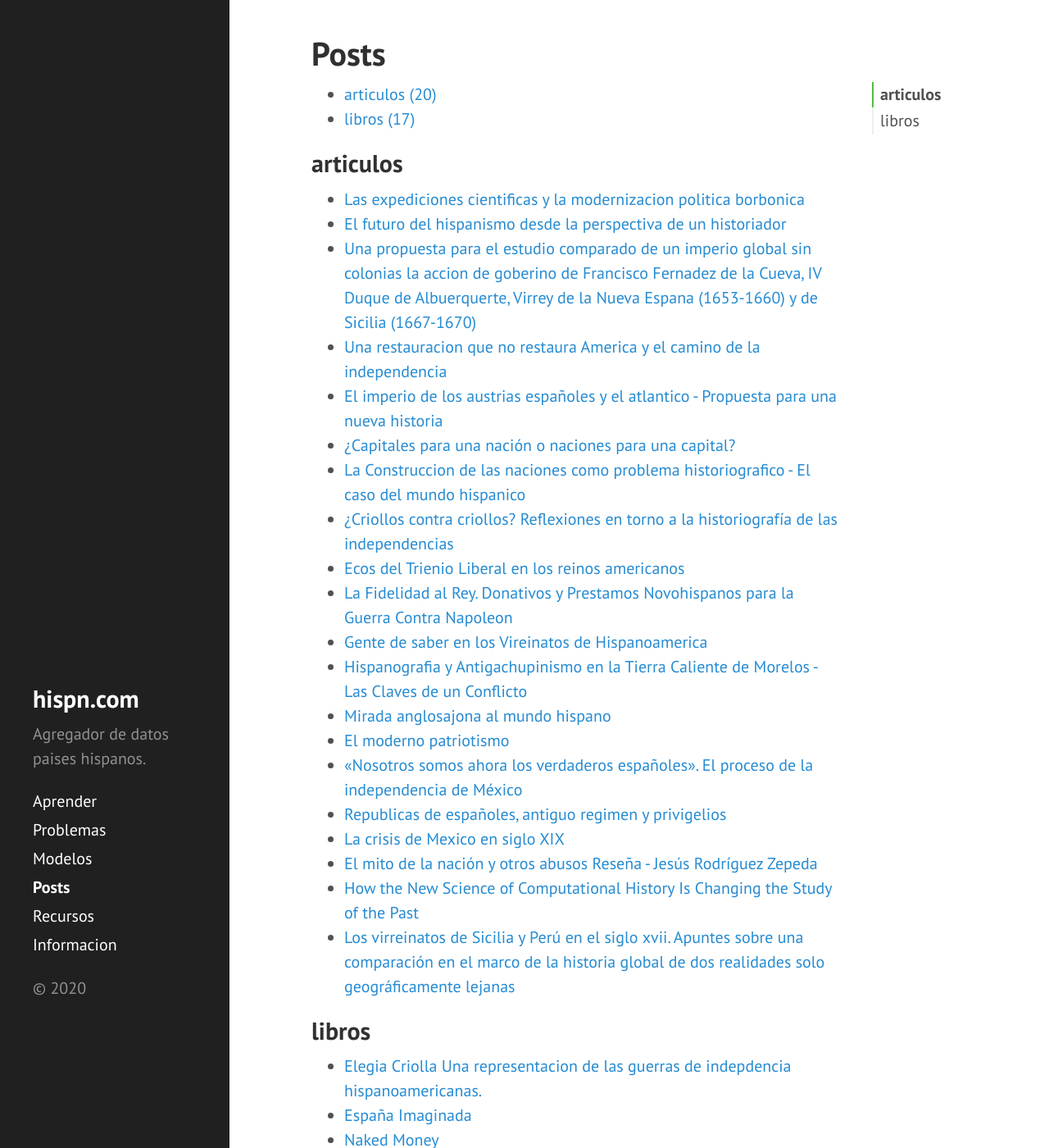
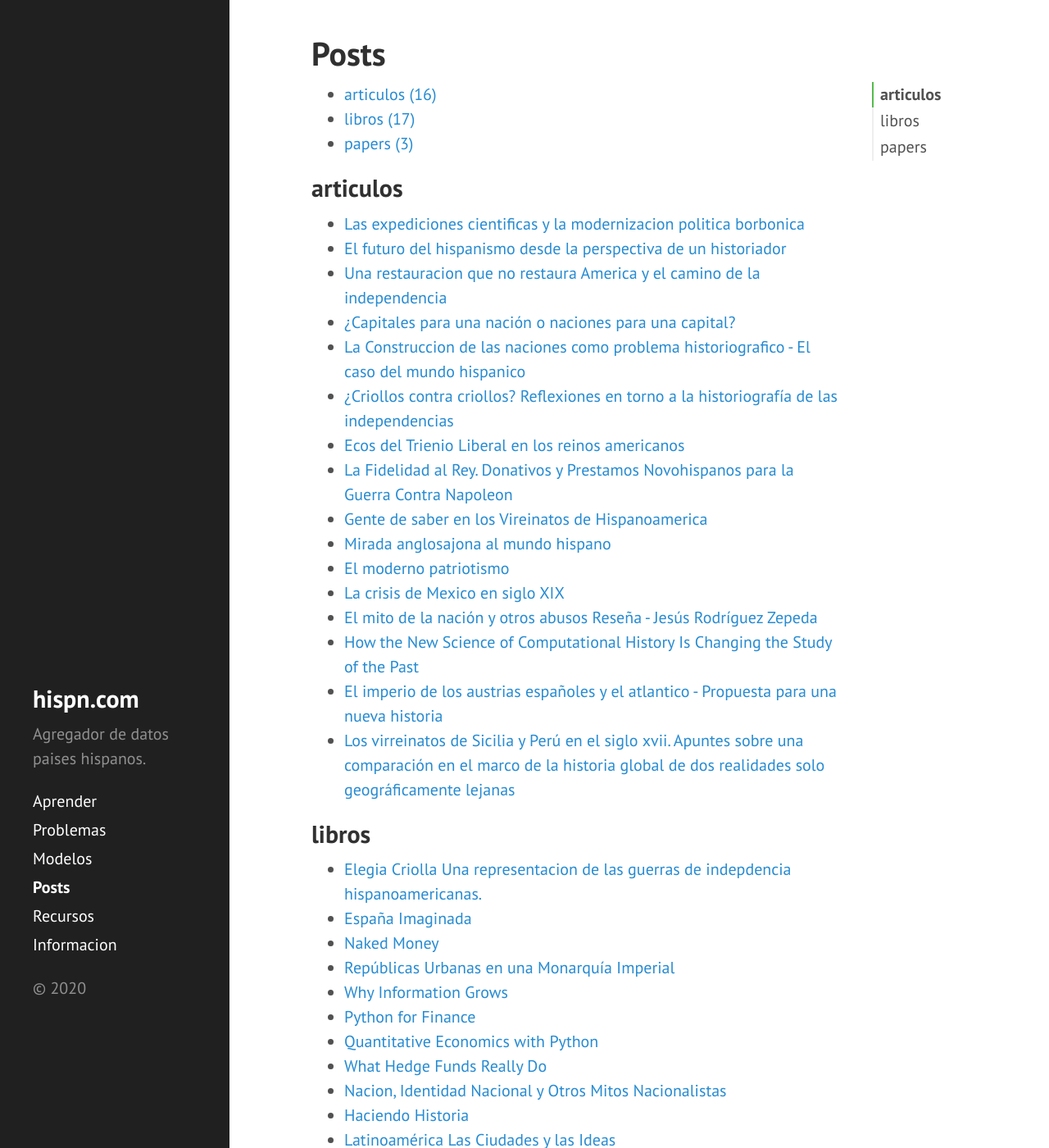
Before and after one commit to DanielBremont/hispn.github.io, a Jekyll site: the page built from pages/posts.md, in a window 1280 px wide and 1400 px high. Shown: the whole window at 82% size. Built offline with Jekyll 4.4.1, drawn with Linux system fonts in a browser that asks for light colours; some of the changed text lies outside the part shown.

Commit message:
Nuevo commit

```diff
--- a/_posts/articulos/2020-03-30-Hispanofobia-Antigachupinismo-TIerra-Caliente-Morelos-Conflico.md
+++ /dev/null
@@ -1,11 +0,0 @@
----
-layout: post
-title: Hispanografia y Antigachupinismo en la Tierra Caliente de Morelos - Las Claves de un Conflicto
-categories: [articulos]
----
-
-A lo largo de la primera mitadd del siglo XIX se sucedieron en la Tierra Caliente de Cuernavaca, actual Estado de Morelos, una serie de conflictos en os que se solaparon factores etnicos, sociales, economicos y politicos, pero que fueron mayoritariamente visualizados, imaginados, por la opinion publica de la epoca como un enfrentamiento entre hacendados gachupines y peones de haciendas indigenas, incluso, de momentos concretos, como una simple expresion de hispanofobia.
-
-Esto fue asi, posiblemente, por que el Mexico de la primera mitad del Siglo XIX los conflicos se sobreponen unos a otros en una organizacion dual. Es decir que, a pesar de su complejidad, tienden a confluir en una estructura dicotomica en la que los conflictos raciales, sociales, economicos y politicos definne dos campos enfrentados, relativamtne homegeneos, en los que los gachupines actuaron en muchas ocasiones como catalizador. En conflicto racial los españoles eran blancos, cabria añadir que para las clases populares casi el paradigma de blancos, en el conflicto social formaban partd de las clases propietarias, y lo mismo que en el caso anterior casi el paradigma de los propetarios que explotaban a los probres mexicanos; en el conflicto economico eran ricos, y tambien casi el paradigma de ricos ("Pueblos enteros hay, donde todo el comercio, toda la industria y toda la riqueza estan en poder de naturales de España; ...")
-
-<!--more-->
--- a/_posts/articulos/2020-03-25-Propuesta-Estudio-Comparado-Imperio-Global-Sin-Colonias.md
+++ b/_posts/papers/2020-03-25-Propuesta-Estudio-Comparado-Imperio-Global-Sin-Colonias.md
@@ -1,7 +1,7 @@
 ---
 layout: post
 title: Una propuesta para el estudio comparado de un imperio global sin colonias la accion de goberino de Francisco Fernadez de la Cueva, IV Duque de Albuerquerte, Virrey de la Nueva Espana (1653-1660)  y de Sicilia (1667-1670)
-categories: [articulos]
+categories: [papers]
 ---
 
 Sobre la base del proceso de revision historiografica, introduci por la Historia Global, la presente intervencion quiere proponer una refflexion sobre la oportunidad cientifica y metodologica de comparar directametne los dominios italianos con los territorios indianos de la Monarquia Catolica.
--- a/_posts/articulos/2020-03-30-Republicas-Espanoles-Antiguo-Regimen-Privilegios.md
+++ b/_posts/papers/2020-03-30-Republicas-Espanoles-Antiguo-Regimen-Privilegios.md
@@ -1,7 +1,7 @@
 ---
 layout: post
 title: Republicas de españoles, antiguo regimen y privigelios
-categories: [articulos]
+categories: [papers]
 ---
 ñ
 
```
Also changed, not shown: _posts/papers/2020-03-30-Nosotros-Somos-Españoles-Proceso-Indepedencia-Mexico.md (renamed from _posts/articulos/2020-03-30-Nosotros-Somos-Españoles-Proceso-Indepedencia-Mexico.md, +1 -1 lines), _posts/papers/2020-03-30-Austrias-Atlantico-Nueva-Historia.md (renamed from _posts/articulos/2020-03-30-Austrias-Atlantico-Nueva-Historia.md), _posts/papers/2020-03-30-virreinatos-sicilia-peru-siglo-XVII-comparacion-dos realidades-solo-geograficamente-lejanas.md (renamed from _posts/articulos/2020-03-30-virreinatos-sicilia-peru-siglo-XVII-comparacion-dos realidades-solo-geograficamente-lejanas.md).
